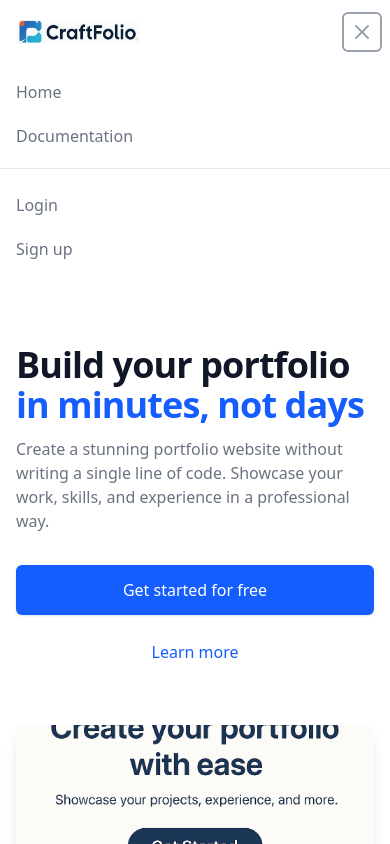
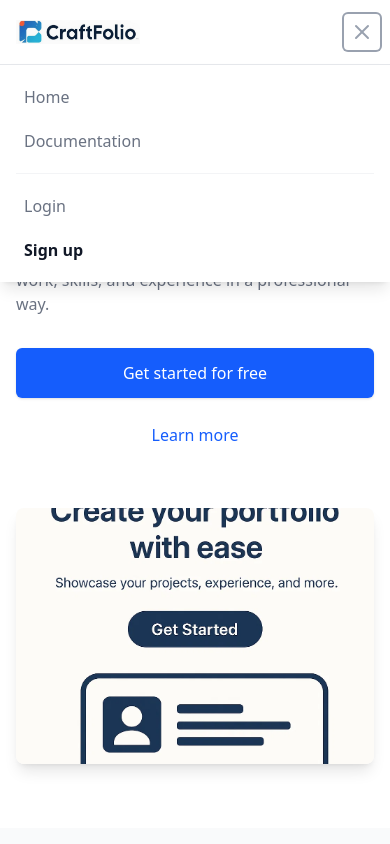
Before and after one commit to Hachimankira/PortfolioCMSFront, a Next.js app: page / in a window 390 px wide. Both pictures are taken after a click on the button "Open main menu". Shown: the top 844 px of the page. Built offline with nearby package versions, Linux system fonts and the light colour scheme; no server answers.

Commit message:
fix: navbar for mobile screen

```diff
--- a/app/components/Home/Navbar.tsx
+++ b/app/components/Home/Navbar.tsx
@@ -11,7 +11,7 @@ export default function Navbar() {
   const { isAuthenticated, user, logout } = useAuth();
 
   return (
-    <nav className="bg-white shadow-sm">
+    <nav className="bg-white shadow-sm relative">
       <div className="max-w-7xl mx-auto px-4 sm:px-6 lg:px-8">
         <div className="flex justify-between h-16">
           <div className="flex">
@@ -113,76 +113,70 @@ export default function Navbar() {
         </div>
       </div>
 
+      {/* Mobile menu backdrop */}
+      {isOpen && (
+        <div
+          className="fixed inset-0 bg-opacity-25 z-40 sm:hidden"
+          onClick={() => setIsOpen(false)}
+        />
+      )}
+
       {/* Mobile menu */}
-      <div className={`${isOpen ? 'block' : 'hidden'} sm:hidden`}>
-        <div className="pt-2 pb-3 space-y-1">
+      <div className={`${isOpen ? 'block' : 'hidden'} sm:hidden absolute top-full left-0 w-full bg-white shadow-lg z-50 border-t border-gray-200`}>
+        <div className="px-4 py-3 space-y-1">
           <Link
             href="/"
-            className="block pl-3 pr-4 py-2 border-l-4 border-transparent text-base font-medium text-gray-500 hover:text-gray-700 hover:bg-gray-50 hover:border-gray-300"
+            className="block py-2 text-base font-medium text-gray-500 hover:text-gray-700 hover:bg-gray-50 rounded-md px-2"
             onClick={() => setIsOpen(false)}
           >
             Home
           </Link>
           <Link
             href="/documentation"
-            className="block pl-3 pr-4 py-2 border-l-4 border-transparent text-base font-medium text-gray-500 hover:text-gray-700 hover:bg-gray-50 hover:border-gray-300"
+            className="block py-2 text-base font-medium text-gray-500 hover:text-gray-700 hover:bg-gray-50 rounded-md px-2"
             onClick={() => setIsOpen(false)}
           >
             Documentation
           </Link>
-          {/* <Link
-            href="/features"
-            className="block pl-3 pr-4 py-2 border-l-4 border-transparent text-base font-medium text-gray-500 hover:text-gray-700 hover:bg-gray-50 hover:border-gray-300"
-            onClick={() => setIsOpen(false)}
-          >
-            Features
-          </Link>
-          <Link
-            href="/pricing"
-            className="block pl-3 pr-4 py-2 border-l-4 border-transparent text-base font-medium text-gray-500 hover:text-gray-700 hover:bg-gray-50 hover:border-gray-300"
-            onClick={() => setIsOpen(false)}
-          >
-            Pricing
-          </Link> */}
-        </div>
-        <div className="pt-4 pb-3 border-t border-gray-200">
-          <div className="space-y-1">
-            {isAuthenticated ? (
-              <>
+          {isAuthenticated && (
             <Link
               href="/dashboard"
-                  className="block pl-3 pr-4 py-2 border-l-4 border-transparent text-base font-medium text-gray-500 hover:text-gray-700 hover:bg-gray-50 hover:border-gray-300"
+              className="block py-2 text-base font-medium text-gray-500 hover:text-gray-700 hover:bg-gray-50 rounded-md px-2"
               onClick={() => setIsOpen(false)}
             >
               Dashboard
             </Link>
+          )}
+
+          {/* Auth section */}
+          <div className="border-t border-gray-100 pt-3 mt-3">
+            {isAuthenticated ? (
               <button
                 onClick={() => {
                   logout();
                   setIsOpen(false);
                 }}
-                  className="block w-full text-left pl-3 pr-4 py-2 border-l-4 border-transparent text-base font-medium text-gray-500 hover:text-gray-700 hover:bg-gray-50 hover:border-gray-300"
+                className="block w-full text-left py-2 text-base font-medium text-gray-500 hover:text-gray-700 hover:bg-gray-50 rounded-md px-2"
               >
                 Logout
               </button>
-              </>
             ) : (
-              <>
+              <div className="space-y-1">
                 <Link
                   href="/login"
-                  className="block pl-3 pr-4 py-2 border-l-4 border-transparent text-base font-medium text-gray-500 hover:text-gray-700 hover:bg-gray-50 hover:border-gray-300"
+                  className="block py-2 text-base font-medium text-gray-500 hover:text-gray-700 hover:bg-gray-50 rounded-md px-2"
                   onClick={() => setIsOpen(false)}
                 >
                   Login
                 </Link>
                 <Link
                   href="/register"
-                  className="block pl-3 pr-4 py-2 border-l-4 border-transparent text-base font-medium text-gray-500 hover:text-gray-700 hover:bg-gray-50 hover:border-gray-300"
+                  className="block py-2 text-base font-semibold text-primary-600 hover:text-primary-700 hover:bg-primary-50 rounded-md px-2"
                   onClick={() => setIsOpen(false)}
                 >
                   Sign up
                 </Link>
-              </>
+              </div>
             )}
           </div>
         </div>
```
Lines whose indentation alone changed are shown as unchanged.
